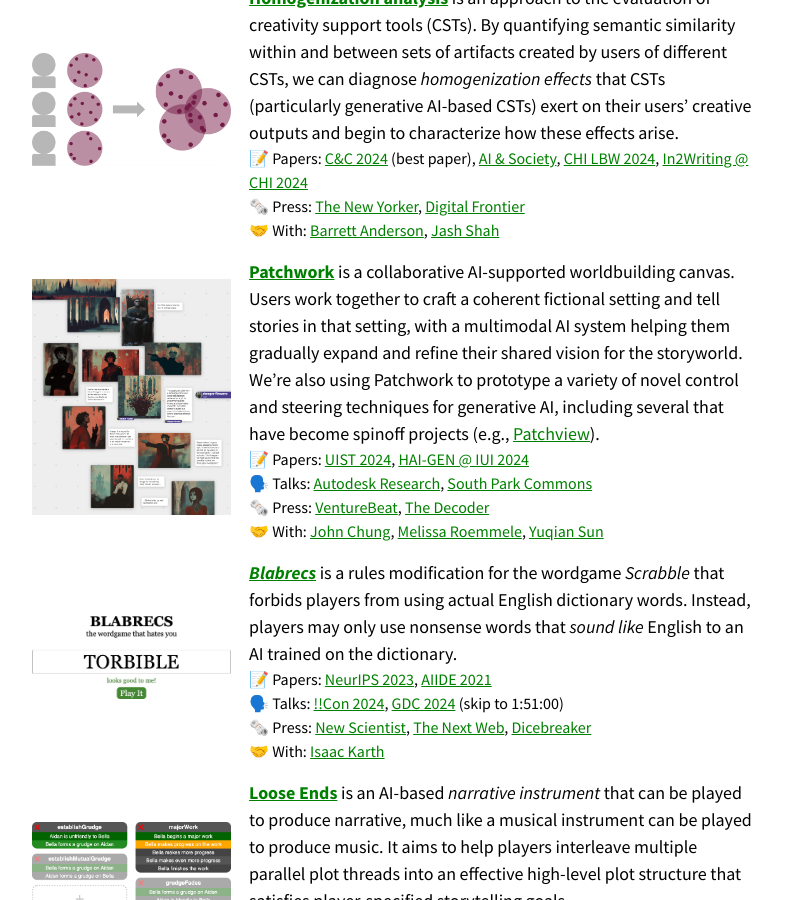
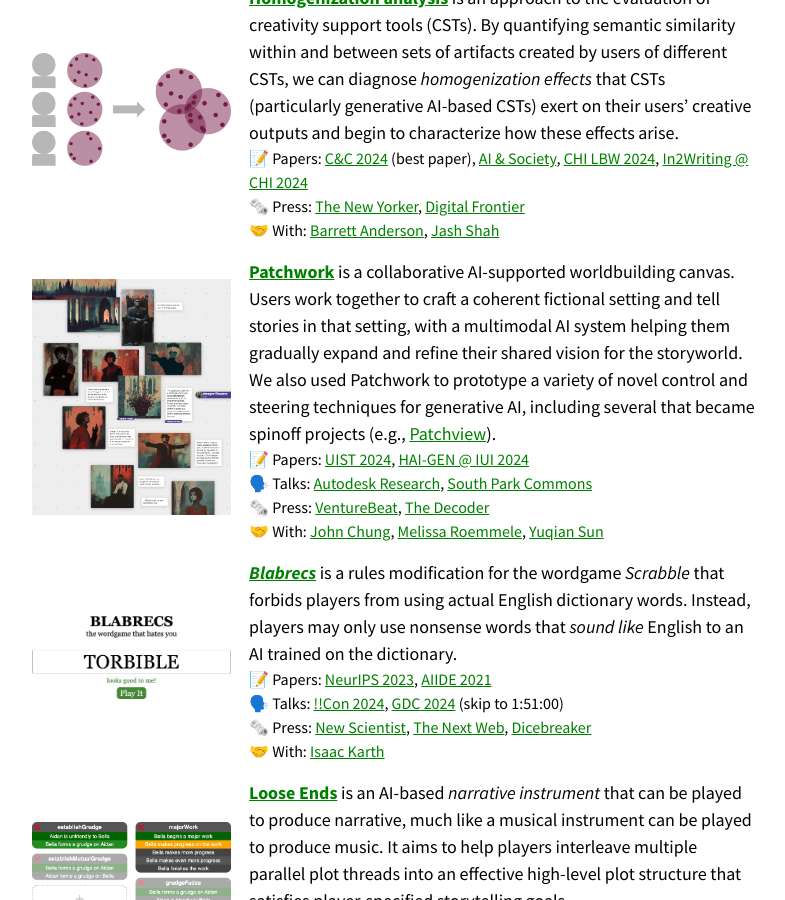
Before and after one commit to mkremins/mkremins.github.io, a Jekyll site: the page built from index.html, in a window 1280 px wide and 900 px high, scrolled down 1548 px. Shown: the whole window, without its empty margins (246-1031 px from the left). Built offline with Jekyll 4.4.1, drawn with Linux system fonts in a browser that asks for light colours.

Commit message:
Tweak wording of Patchwork card

```diff
--- a/index.html
+++ b/index.html
@@ -50,7 +50,7 @@ layout: main
 		<div class="card project-card">
 			<div class="card-image"><img src="/img/projects/Patchwork.png" alt="Screenshot of a short initial “setting prompt” being expanded to a set of images and a character concept in the Patchwork interface."></div>
 			<div class="card-text">
-				<span class="card-title"><a href="https://www.midjourney.com/updates/patchwork-research-preview">Patchwork</a></span> is a collaborative AI-supported worldbuilding canvas. Users work together to craft a coherent fictional setting and tell stories in that setting, with a multimodal AI system helping them gradually expand and refine their shared vision for the storyworld. We’re also using Patchwork to prototype a variety of novel control and steering techniques for generative AI, including several that have become spinoff projects (e.g., <a href="https://mkremins.github.io/publications/Patchview_UIST2024.pdf">Patchview</a>).
+				<span class="card-title"><a href="https://www.midjourney.com/updates/patchwork-research-preview">Patchwork</a></span> is a collaborative AI-supported worldbuilding canvas. Users work together to craft a coherent fictional setting and tell stories in that setting, with a multimodal AI system helping them gradually expand and refine their shared vision for the storyworld. We also used Patchwork to prototype a variety of novel control and steering techniques for generative AI, including several that became spinoff projects (e.g., <a href="https://mkremins.github.io/publications/Patchview_UIST2024.pdf">Patchview</a>).
 				<div class="card-links">
 					📝 Papers: <a href="https://mkremins.github.io/publications/Patchview_UIST2024.pdf">UIST 2024</a>, <a href="https://mkremins.github.io/publications/Patchwork_HAI-GEN2024.pdf">HAI-GEN @ IUI 2024</a><br>
 					🗣️ Talks: <a href="https://www.youtube.com/watch?v=D3UtgSl-yWU">Autodesk Research</a>, <a href="https://twitter.com/GopalKRaman/status/1832200443600236668">South Park Commons</a><br>
```
